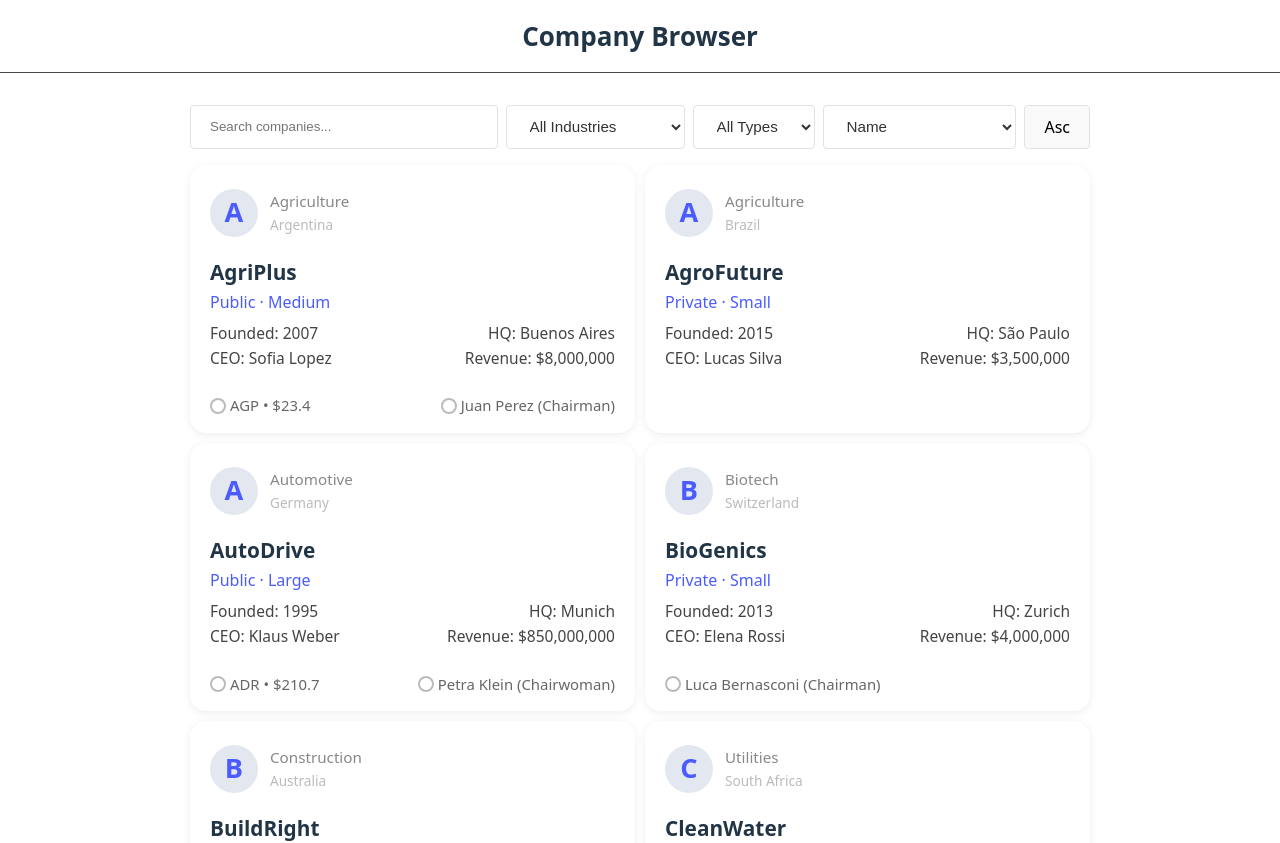
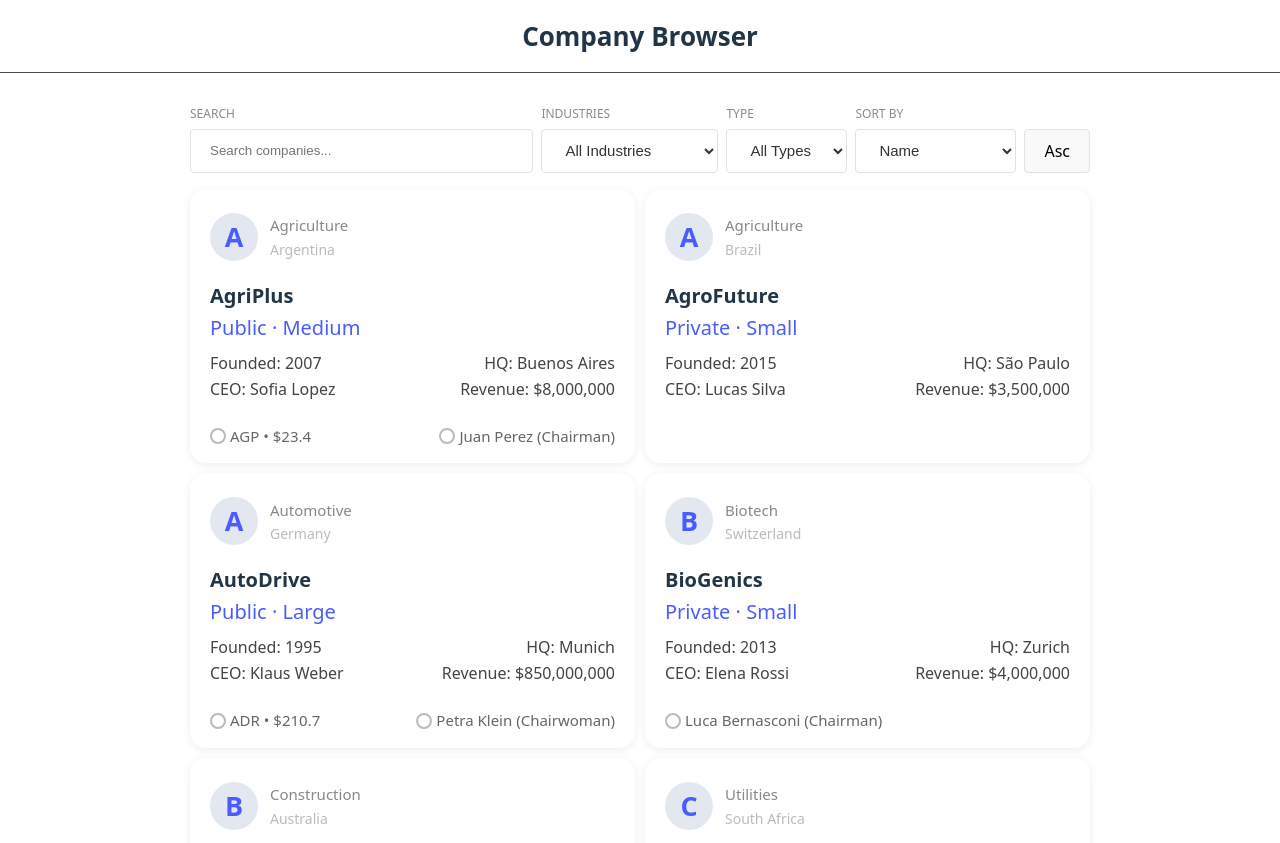
Before and after one commit to m-zaharieva/cooolbox-assignment-app, a React (Vite) app: page / in a window 1280 px wide. Shown: the top 843 px of the page. Built offline with nearby package versions, Linux system fonts and the light colour scheme.

Commit message:
add search bar filter chips

```diff
--- a/src/components/CompanyBrowser/CompanyItem/CompanyItem.css
+++ b/src/components/CompanyBrowser/CompanyItem/CompanyItem.css
@@ -25,7 +25,7 @@
     display: flex;
     align-items: center;
     justify-content: center;
-    font-size: 1.7em;
+    font-size: 27px;
     font-weight: bold;
     color: #4a5cff;
 }
@@ -35,11 +35,11 @@
     gap: 2px;
 }
 .companyCard__industry {
-    font-size: 0.95em;
+    font-size: 15px;
     color: #888;
 }
 .companyCard__country {
-    font-size: 0.85em;
+    font-size: 14px;
     color: #bbb;
 }
 .companyCard__body {
@@ -47,18 +47,18 @@
 }
 .companyCard__name {
     margin: 0 0 2px 0;
-    font-size: 1.3em;
+    font-size: 20px;
     font-weight: 600;
 }
 .companyCard__subtitle {
     color: #4a5cff;
-    font-size: 1em;
+    font-size: 20px;
     margin-bottom: 8px;
 }
 .companyCard__infoRow {
     display: flex;
     justify-content: space-between;
-    font-size: 0.97em;
+    font-size: 16px;
     color: #444;
     margin-bottom: 2px;
 }
@@ -66,7 +66,7 @@
     display: flex;
     justify-content: space-between;
     align-items: center;
-    font-size: 0.93em;
+    font-size: 15px;
     color: #666;
     margin-top: 10px;
     gap: 8px;
--- a/src/components/CompanyBrowser/SearchBar/SearchBar.css
+++ b/src/components/CompanyBrowser/SearchBar/SearchBar.css
@@ -2,20 +2,34 @@
     display: flex;
     flex-direction: column;
     gap: 8px;
-    flex-wrap: wrap;
+    /* flex-wrap: wrap; */
     margin-bottom: 16px;
-}
-
-.searchBar__dropdowns {
-    display: flex;
-    gap: 8px;
-    flex: 1;
 }
 
 @media (min-width: 768px) {
     .searchBar {
         flex-direction: row;
     }
+}
+
+.searchBar__fieldContainer {
+    display: flex;
+    flex-direction: column;
+    gap: 2px;
+    flex: 1;
+}
+
+.searchBar__label {
+    font-size: 12px;
+    color: #8a8a8a;
+    margin-bottom: 4px;
+    text-transform: uppercase;
+}
+
+.searchBar__dropdowns {
+    display: flex;
+    gap: 8px;
+    /* flex: 1; */
 }
 
 .searchBar__input {
@@ -37,7 +51,7 @@
     padding: 10px 19px;
     background-color: #fff;
     cursor: pointer;
-    font-size: 0.95em;
+    font-size: 15px;
     color: #333;
     flex: 1;
 }
--- a/src/components/CompanyBrowser/SearchBar/SearchBar.tsx
+++ b/src/components/CompanyBrowser/SearchBar/SearchBar.tsx
@@ -5,6 +5,7 @@ import type { Company } from '../../../types/dataTypes';
 import { customSort, type SortField } from '../../../utils/sortUtils';
 import { useDebouncedValue } from '../../../hooks/useDebouncedValue';
 import { advancedSearch } from '../../../utils/searchUtils';
+import SearchChips from './SearchChips/SearchChips';
 
 const industries = Array.from(new Set((data as Company[]).map(c => c.industry)));
 const companyTypes = Array.from(new Set((data as Company[]).map(c => c.details.company_type)));
@@ -37,18 +38,45 @@ export default function SearchBar({
         updateFiltered(filtered);
     }, [filtered, updateFiltered]);
 
+    function chipCloseHandler(filterName: string) {
+        switch (filterName) {
+            case 'search':
+                setQuery('');
+                break;
+            case 'industry':
+                setIndustryFilter('');
+                break;
+            case 'type':
+                setTypeFilter('');
+                break;
+            default:
+                break;
+        }
+    }
+
     return (
+        <>
             <div className="searchBar">
+                <div className="searchBar__fieldContainer">
+                    <label htmlFor="search" className="searchBar__label">
+                        Search
+                    </label>
                     <input
+                        id="search"
                         className="searchBar__input"
                         type="text"
                         placeholder="Search companies..."
                         value={query}
                         onChange={e => setQuery(e.target.value)}
-                style={{ flex: 1, minWidth: 200 }}
                     />
+                </div>
                 <div className="searchBar__dropdowns">
+                    <div className="searchBar__fieldContainer">
+                        <label htmlFor="industries" className="searchBar__label">
+                            Industries
+                        </label>
                         <select
+                            id="industries"
                             className="searchBar__select"
                             value={industryFilter}
                             onChange={e => setIndustryFilter(e.target.value)}
@@ -60,7 +88,13 @@ export default function SearchBar({
                                 </option>
                             ))}
                         </select>
+                    </div>
+                    <div className="searchBar__fieldContainer">
+                        <label htmlFor="type" className="searchBar__label">
+                            Type
+                        </label>
                         <select
+                            id="type"
                             className="searchBar__select"
                             value={typeFilter}
                             onChange={e => setTypeFilter(e.target.value)}
@@ -73,8 +107,14 @@ export default function SearchBar({
                             ))}
                         </select>
                     </div>
+                </div>
                 <div className="searchBar__dropdowns">
+                    <div className="searchBar__fieldContainer">
+                        <label htmlFor="sortBy" className="searchBar__label">
+                            Sort By
+                        </label>
                         <select
+                            id="sortBy"
                             className="searchBar__select"
                             value={sortField}
                             onChange={e => setSortField(e.target.value as SortField)}
@@ -84,8 +124,21 @@ export default function SearchBar({
                             <option value="revenue">Revenue</option>
                             <option value="company_type">Company Type</option>
                         </select>
-                <button onClick={() => setSortAsc(a => !a)}>{sortAsc ? 'Asc' : 'Desc'}</button>
+                    </div>
+                    <div className="searchBar__fieldContainer">
+                        <label className="searchBar__label">&nbsp;</label>
+                        <button onClick={() => setSortAsc(a => !a)}>
+                            {sortAsc ? 'Asc' : 'Desc'}
+                        </button>
                     </div>
                 </div>
+            </div>
+            <SearchChips
+                query={query}
+                industryFilter={industryFilter}
+                typeFilter={typeFilter}
+                closeHandler={chipCloseHandler}
+            />
+        </>
     );
 }
--- /dev/null
+++ b/src/components/CompanyBrowser/SearchBar/SearchChips/SearchChips.css
@@ -0,0 +1,20 @@
+.searchChips__container {
+    margin-top: 8px;
+    margin-bottom: 12px;
+}
+.searchChips__chip {
+    background-color: #e2e2e2;
+    border-radius: 18px;
+    padding: 6px 16px;
+    font-size: 12px;
+    margin-right: 8px;
+    display: inline-flex;
+    align-items: center;
+}
+
+.searchChips__icon {
+    cursor: pointer;
+    margin-left: 8px;
+    display: flex;
+    align-items: center;
+}
--- /dev/null
+++ b/src/components/CompanyBrowser/SearchBar/SearchChips/SearchChips.tsx
@@ -0,0 +1,47 @@
+import Close from '../../../Icons/Close';
+import './SearchChips.css';
+
+type SearchChipsType = {
+    query: string;
+    industryFilter: string;
+    typeFilter: string;
+    closeHandler(filterName: string): void;
+};
+type ChipType = {
+    label: string;
+    value: string;
+    closeHandler(filterName: string): void;
+};
+
+function Chip({ label, value, closeHandler }: ChipType) {
+    return (
+        <span className="searchChips__chip">
+            {label}: {value}
+            <span
+                className="searchChips__icon"
+                onClick={closeHandler.bind(null, label.toLowerCase())}
+            >
+                <Close />
+            </span>
+        </span>
+    );
+}
+
+export default function SearchChips({
+    query,
+    industryFilter,
+    typeFilter,
+    closeHandler,
+}: SearchChipsType) {
+    return (
+        <div className="searchChips__container">
+            <div className="searchChips__chips">
+                {query && <Chip label="Search" value={query} closeHandler={closeHandler} />}
+                {industryFilter && (
+                    <Chip label="Industry" value={industryFilter} closeHandler={closeHandler} />
+                )}
+                {typeFilter && <Chip label="Type" value={typeFilter} closeHandler={closeHandler} />}
+            </div>
+        </div>
+    );
+}
--- /dev/null
+++ b/src/components/Icons/Close.tsx
@@ -0,0 +1,9 @@
+// AddCircle24px
+import { memo } from 'react';
+import CloseSVG from './../../assets/icons/close.svg';
+
+const CloseIcon = () => {
+    return <img src={CloseSVG} alt="Circle Icon" />;
+};
+
+export default memo(CloseIcon);
--- a/src/index.css
+++ b/src/index.css
@@ -37,7 +37,7 @@ body {
 }
 
 h1 {
-    font-size: 3.2em;
+    font-size: 50px;
     line-height: 1.1;
 }
 
@@ -45,7 +45,7 @@ button {
     border-radius: 4px;
     border: 1px solid #e2e2e2;
     padding: 10px 19px;
-    font-size: 1em;
+    font-size: 16px;
     font-weight: 500;
     font-family: inherit;
     background-color: #ffffff;
```
Also changed, not shown: src/assets/icons/close.svg (added). Lines whose indentation alone changed are shown as unchanged.
